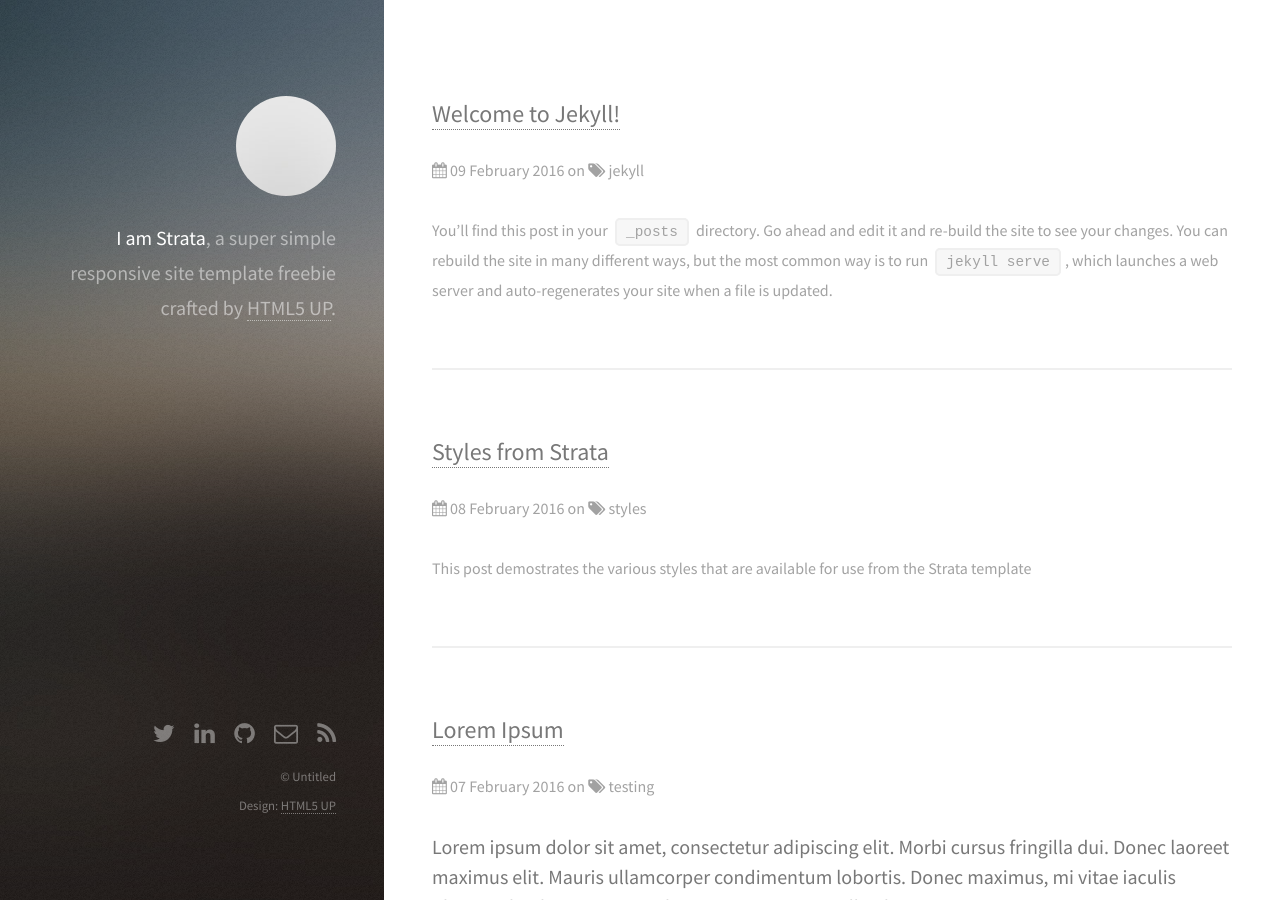
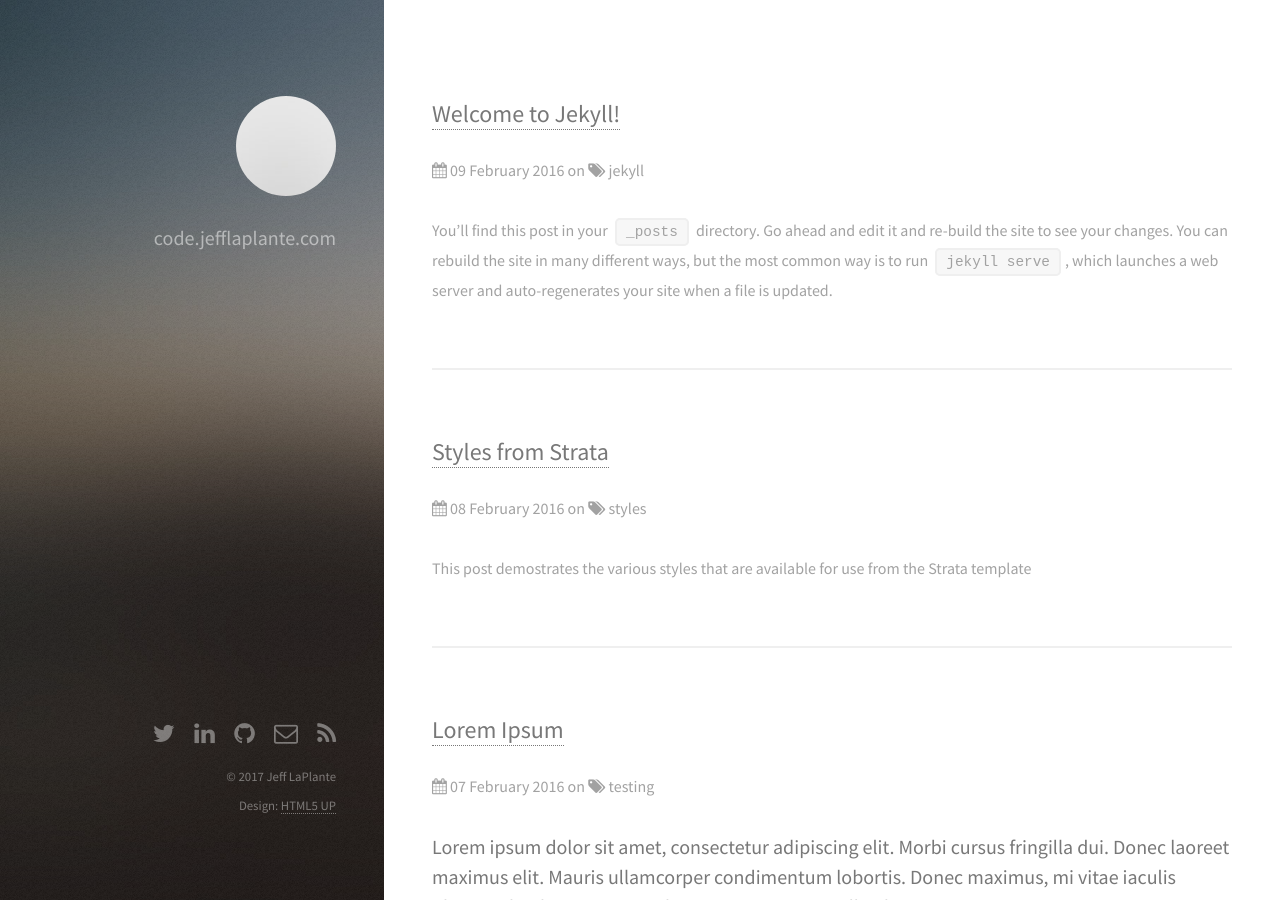
Before and after one commit to jefflaplante/jefflaplante.github.io, a Jekyll site: the page built from index.html, in a window 1280 px wide and 900 px high. Built offline with Jekyll 4.4.1, drawn with Linux system fonts in a browser that asks for light colours; the list of posts is cut into pages by our own code.

Commit message:
Updated _config.yml

```diff
--- a/_config.yml
+++ b/_config.yml
@@ -1,20 +1,18 @@
-title: Strata by HTML5 UP
+title: code.jefflaplante.com
 description: >
-  **I am Strata**, a super simple
-  responsive site template freebie
-  crafted by [HTML5 UP](http://html5up.net).
-copyright: Untitled
+  code.jefflaplante.com
+copyright: 2017 Jeff LaPlante
 sass:
   sass_dir: assets/sass
 url: http://code.jefflaplante.com
 disqus_shortname: stratajekylldemo
 facebook_username:
-twitter_username: "#"
+twitter_username: "@jefflaplante"
 linkedin_username: "#"
 instagram_username:
 pinterest_username:
 flickr_username:
-github_username:  "#"
+github_username:  "jefflaplante"
 feed_icon: rss
 email: "#"
 gems: [jekyll-paginate]
```
